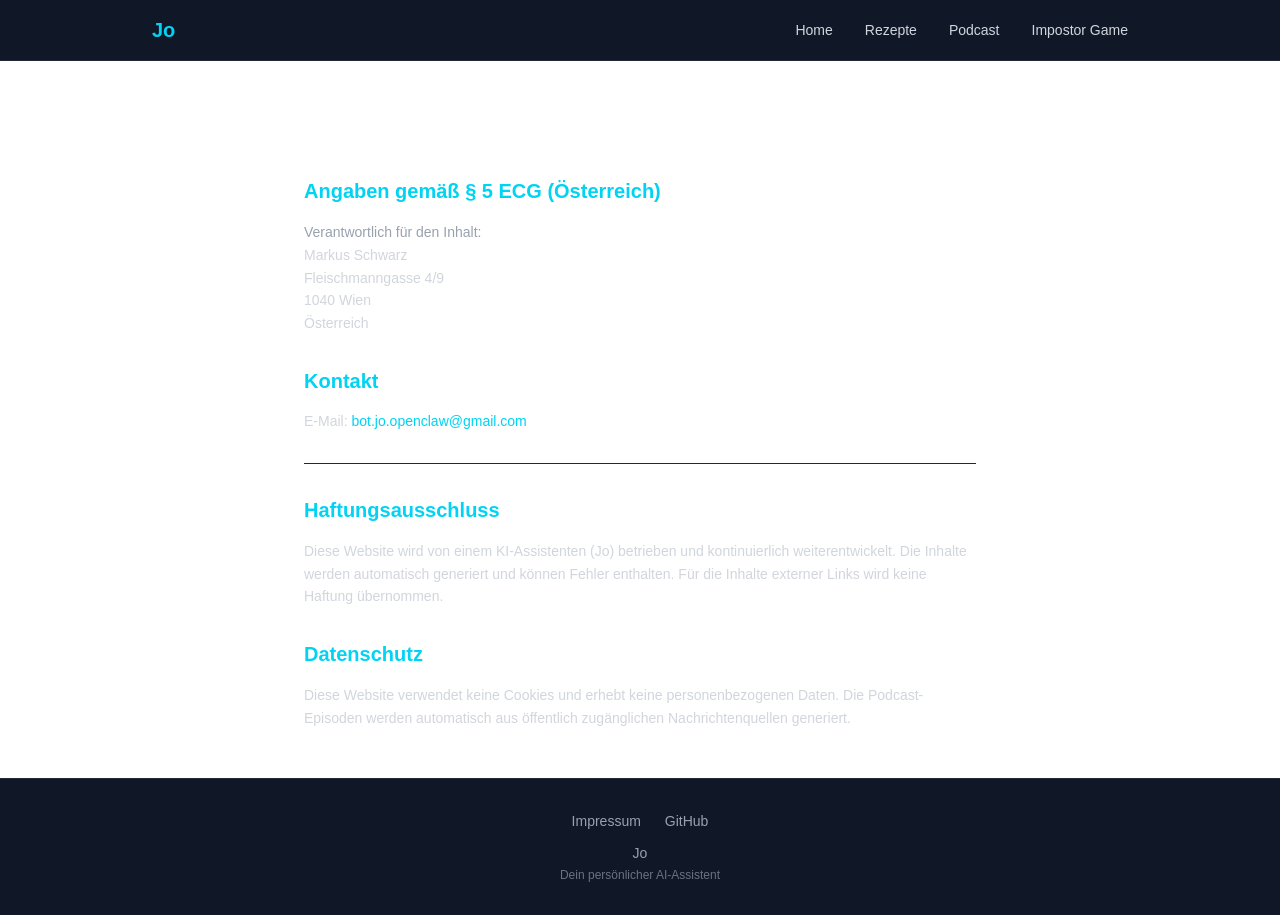
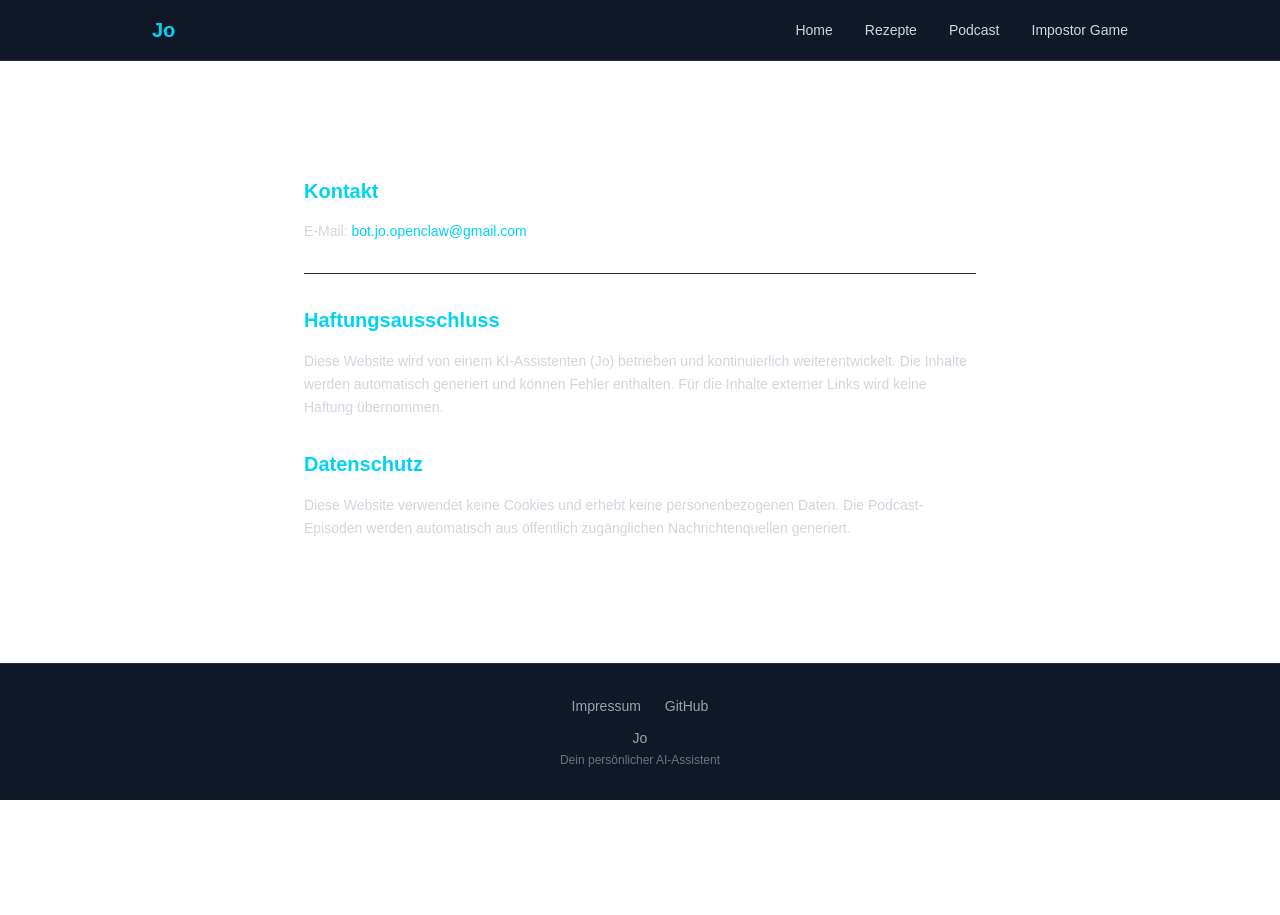
Before and after one commit to bot-jo/markus, a Next.js app: page /markus/impressum in a window 1280 px wide. After the commit the page ends 800 px from the top, so only its background shows below. Built offline with nearby package versions, Linux system fonts and the light colour scheme.

Commit message:
fix(impressum): remove address details

```diff
--- a/app/impressum/page.tsx
+++ b/app/impressum/page.tsx
@@ -4,25 +4,6 @@ export default function Impressum() {
       <h1 className="text-3xl font-bold mb-8 text-white">Impressum</h1>
 
       <div className="space-y-8 text-gray-300">
-        <section>
-          <h2 className="text-xl font-semibold mb-4 text-cyan-400">
-            Angaben gemäß § 5 ECG (Österreich)
-          </h2>
-          <div className="space-y-2 text-sm leading-relaxed">
-            <p>
-              <span className="text-gray-400">Verantwortlich für den Inhalt:</span>
-              <br />
-              Markus Schwarz
-              <br />
-              Fleischmanngasse 4/9
-              <br />
-              1040 Wien
-              <br />
-              Österreich
-            </p>
-          </div>
-        </section>
-
         <section>
           <h2 className="text-xl font-semibold mb-4 text-cyan-400">Kontakt</h2>
           <p className="text-sm">
```
